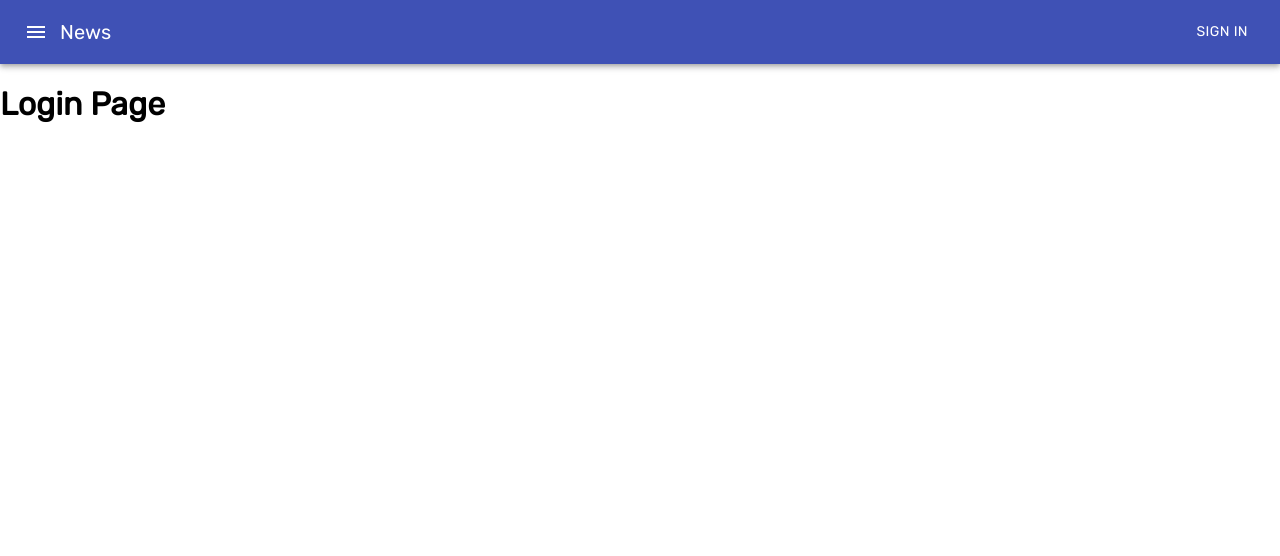
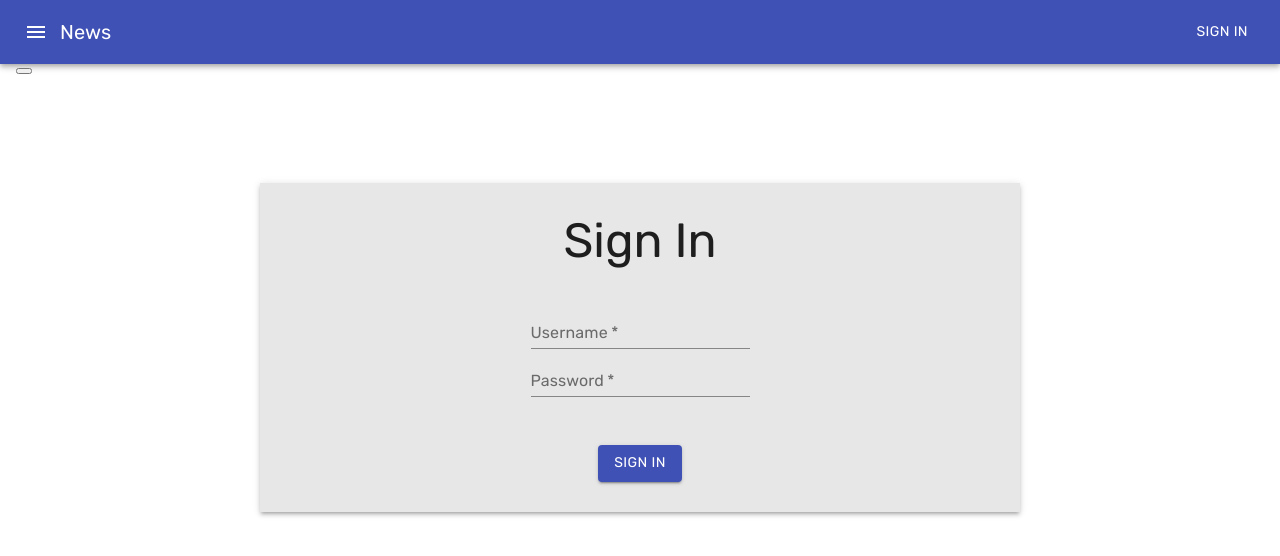
Before and after one commit to AfonsoSousaCMF/React-TestApp, a React (Create React App) app: page /sign-in in a window 1280 px wide. Shown: the top 556 px of the page. Built offline with nearby package versions, Linux system fonts and the light colour scheme.

Commit message:
Update 1.5 (login form done)

```diff
--- a/package.json
+++ b/package.json
@@ -13,6 +13,7 @@
     "react": "^17.0.2",
     "react-bootstrap": "^2.0.0-beta.4",
     "react-dom": "^17.0.2",
+    "react-native-loading-spinner-overlay": "^2.0.0",
     "react-router-dom": "^5.2.0",
     "react-scripts": "4.0.3",
     "web-vitals": "^1.1.2"
--- /dev/null
+++ b/src/ApiCalls/APIKit.js
@@ -0,0 +1,18 @@
+//<ROOT>/shared/APIKit.js
+import axios from 'axios';
+
+// Create axios client, pre-configured with baseURL
+let APIKit = axios.create({
+  baseURL: 'http://sitea-c-1229:8000/api/v1',
+  timeout: 10000,
+});
+
+// Set JSON Web Token in Client to be included in all calls
+export const setClientToken = token => {
+  APIKit.interceptors.request.use(function(config) {
+    config.headers.Authorization = `Bearer ${token}`;
+    return config;
+  });
+};
+
+export default APIKit;
--- a/src/App.css
+++ b/src/App.css
@@ -90,7 +90,24 @@
   margin-top: 2rem !important;
 }
 .mt-1 {
-  margin-top: 2rem !important;
+  margin-top: 1rem !important;
+}
+.mb-4 {
+  margin-bottom: 4rem !important;
+}
+.mb-3 {
+  margin-bottom: 3rem !important;
+}
+.mb-2 {
+  margin-bottom: 2rem !important;
+}
+.mb-1 {
+  margin-bottom: 1rem !important;
+}
+
+.form-input {
+  width: auto !important;
+  text-align: center !important;
 }
 
 .paper {
--- a/src/App.js
+++ b/src/App.js
@@ -19,9 +19,6 @@ function App(props) {
       <div className={"App"}>
         <Header />
         <Switch>
-          <Route path="/sign-up">
-            <Register />
-          </Route>
           <Route path="/sign-in">
             <Login />
           </Route>
--- /dev/null
+++ b/src/components/SignIn.js
@@ -0,0 +1,11 @@
+import React from 'react'
+
+const SignIn = () => {
+    return (
+        <>
+
+        </>
+    )
+}
+
+export default SignIn
--- a/src/pages/Login.js
+++ b/src/pages/Login.js
@@ -1,11 +1,186 @@
-import React from 'react'
+import React, { useEffect, useState, Component } from "react";
+import SignIn from "../components/SignIn.js";
+import {
+  Typography,
+  TextField,
+  Container,
+  Backdrop,
+  CircularProgress,
+  Paper,
+  Grid,
+  Button,
+} from "@material-ui/core";
+import { Alert } from "react-bootstrap";
+import APIKit, { setClientToken } from "../ApiCalls/APIKit.js";
+import {
+  BrowserRouter as Router,
+  Link,
+  useRouteMatch,
+  useParams,
+  Redirect,
+} from "react-router-dom";
 
-const Login = () => {
+const initialState = {
+  username: "",
+  password: "",
+  errors: {},
+  isAuthorized: true,
+  isLoading: false,
+};
+
+class Login extends Component {
+  state = initialState;
+
+//   componentDidMount() {
+//     localStorage.getItem("token")
+//   }
+  componentWillUnmount() {}
+
+  onUsernameChange = (event) => {
+    // console.log(event.target.value);
+    this.setState({ username : event.target.value });
+  };
+
+  onPasswordChange = (event) => {
+    // console.log(event.target.value );
+    this.setState({ password : event.target.value  });
+  };
+
+  onPressLogin = (event) => {
+    event.preventDefault();
+    console.log(event);
+    const { username, password } = this.state;
+    const payload = { username, password };
+
+    const onSuccess = ({ data }) => {
+      // Set JSON Web Token on success
+      console.log('User:', data.data)
+      setClientToken(data.data.token);
+      this.setState({ isLoading: false, isAuthorized: true });
+    };
+
+    const onFailure = (error) => {
+      console.log('erro', error.response.data.error.errors);
+      this.setState({ errors: error.response.data.error.errors, isLoading: false });
+    };
+
+    // Show spinner when call is made
+    this.setState({ isLoading: true });
+
+    APIKit.post("http://sitea-c-1229:8000/api/v1/login", payload).then(onSuccess).catch(onFailure);
+  }
+
+  getNonFieldErrorMessage() {
+    // Return errors that are served in `non_field_errors`
+    let errorMessage = null;
+    const { errors } = this.state;
+    if (errors) {
+      errorMessage = (
+        <Alert variant="danger" dismissible>
+            <Typography variant="p">
+                {console.log(errors)}
+                {errors.message}
+            </Typography>
+        </Alert>
+      );
+    }
+    return errorMessage;
+  }
+
+  getErrorMessageByField(field) {
+    // Checks for error message in specified field
+    // Shows error message from backend
+    let message = null;
+    if (this.state.errors[field]) {
+      message = (
+        <Alert variant="danger" dismissible>
+          {this.state.errors[field].map((item) => (
+            <Typography variant="p" key={item}>
+              {item}
+            </Typography>
+          ))}
+        </Alert>
+      );
+    }
+    return message;
+  }
+
+  render() {
+    const { isLoading } = this.state;
+
     return (
-        <div>
-            <h1>Login Page</h1>
-        </div>
-    )
+      <Container>
+        <Backdrop open={isLoading} styles={{ zIndex: 1 }}>
+            <CircularProgress color="inherit" />
+        </Backdrop>
+        <Grid container spacing={2}>
+          {this.getNonFieldErrorMessage()}
+
+          <Grid item md={12}>
+            <Paper className="paper" elevation={3} square>
+              <Grid container spacing={2}>
+                <Grid item md={12}>
+                  <Typography variant="h3">Sign In</Typography>
+                </Grid>
+              </Grid>
+
+              <form onSubmit={this.onPressLogin} method="post" autoComplete="off">
+                <Grid container className="mt-2">
+                  <Grid item md={12}>
+                    <TextField
+                      className="form-input"
+                      label="Username"
+                      name="username"
+                      maxLength={256}
+                      value={this.state.username}
+                      onSubmit={(event) =>
+                        this.passwordInput.wrappedInstance.focus()
+                      }
+                      onChange={this.onUsernameChange}
+                      required
+                    />
+
+                    {this.getErrorMessageByField("username")}
+                  </Grid>
+                </Grid>
+                <Grid container>
+                  <Grid item md={12}>
+                    <TextField
+                      ref={(node) => {
+                        this.passwordInput = node;
+                      }}
+                      name="password"
+                      className="form-input"
+                      label="Password"
+                      maxLength={50}
+                      onChange={this.onPasswordChange}
+                      value={this.state.password}
+                      type="password"
+                      required
+                    />
+
+                    {this.getErrorMessageByField("password")}
+                  </Grid>
+                </Grid>
+
+                <Grid container>
+                  <Grid item md={12} className="mt-3">
+                    <Button
+                      variant="contained"
+                      color="primary"
+                      type="submit"
+                    >
+                      Sign In
+                    </Button>
+                  </Grid>
+                </Grid>
+              </form>
+            </Paper>
+          </Grid>
+        </Grid>
+      </Container>
+    );
+  }
 }
 
-export default Login
+export default Login;
```
Also changed, not shown: 1 other file (tests, documents, lock files or other folders).
